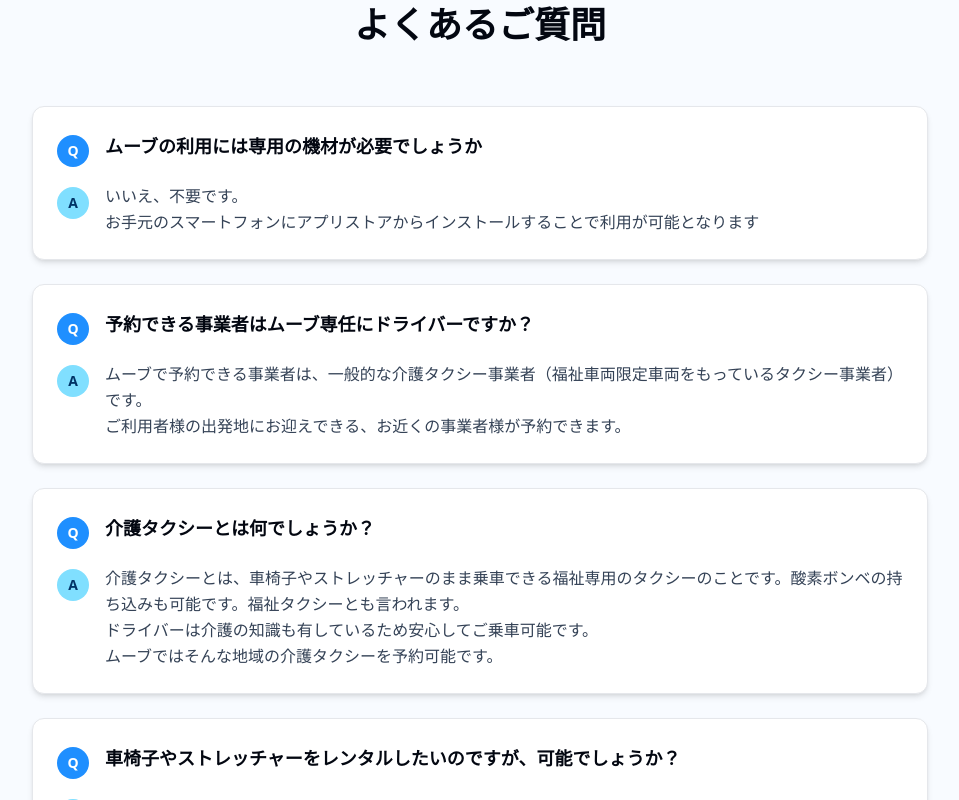
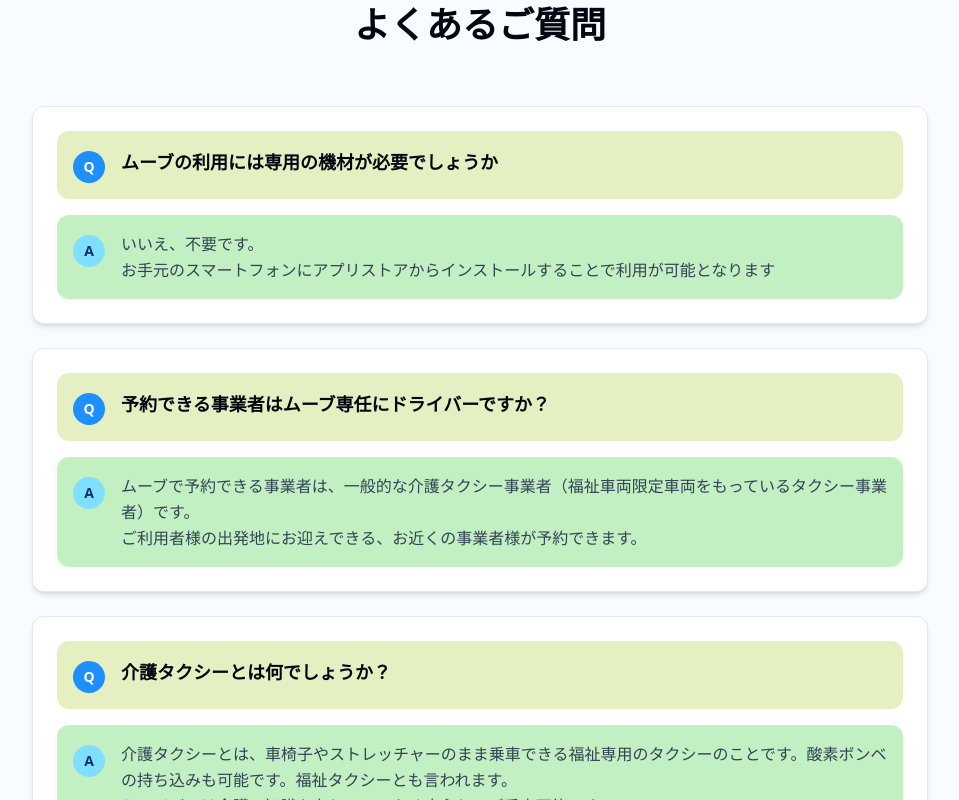
Before and after one commit to SayakaYamaguchi1217/textify-image-page, a React (Vite) app: page / in a window 1280 px wide. Shown: the part 4560-5360 px from the top of the page, without its empty margins (160-1119 px from the left). Built offline with nearby package versions, Linux system fonts and the light colour scheme.

Commit message:
Update FAQ background colors
よくあるご質問箇所のQとAの背景色をそれぞれ黄緑色と緑色に変更しました。

```diff
--- a/src/components/FAQ.tsx
+++ b/src/components/FAQ.tsx
@@ -33,7 +33,7 @@ const FAQ = () => {
           {faqs.map((faq, index) => (
             <Card key={index} className="shadow-md hover:shadow-lg transition-all duration-300 bg-background">
               <CardContent className="p-6">
-                <div className="mb-4">
+                <div className="faq-question-bg p-4 rounded-lg mb-4">
                   <div className="flex items-start">
                     <span className="bg-primary text-primary-foreground rounded-full w-8 h-8 flex items-center justify-center text-sm font-bold mr-4 mt-1 flex-shrink-0">
                       Q
@@ -43,12 +43,14 @@ const FAQ = () => {
                     </h3>
                   </div>
                 </div>
+                <div className="faq-answer-bg p-4 rounded-lg">
                   <div className="flex items-start">
                     <span className="bg-accent text-accent-foreground rounded-full w-8 h-8 flex items-center justify-center text-sm font-bold mr-4 mt-1 flex-shrink-0">
                       A
                     </span>
                     <div className="text-muted-foreground leading-relaxed whitespace-pre-line">
                       {faq.answer}
+                    </div>
                   </div>
                 </div>
               </CardContent>
--- a/src/index.css
+++ b/src/index.css
@@ -133,6 +133,15 @@ All colors MUST be HSL.
     transform: rotate(0.4deg);
     display: inline-block;
   }
+
+  /* FAQ Background Colors */
+  .faq-question-bg {
+    background-color: hsl(75 60% 85%); /* 黄緑色 */
+  }
+
+  .faq-answer-bg {
+    background-color: hsl(120 60% 85%); /* 緑色 */
+  }
 }
 
 @layer base {
```
Lines whose indentation alone changed are shown as unchanged.
